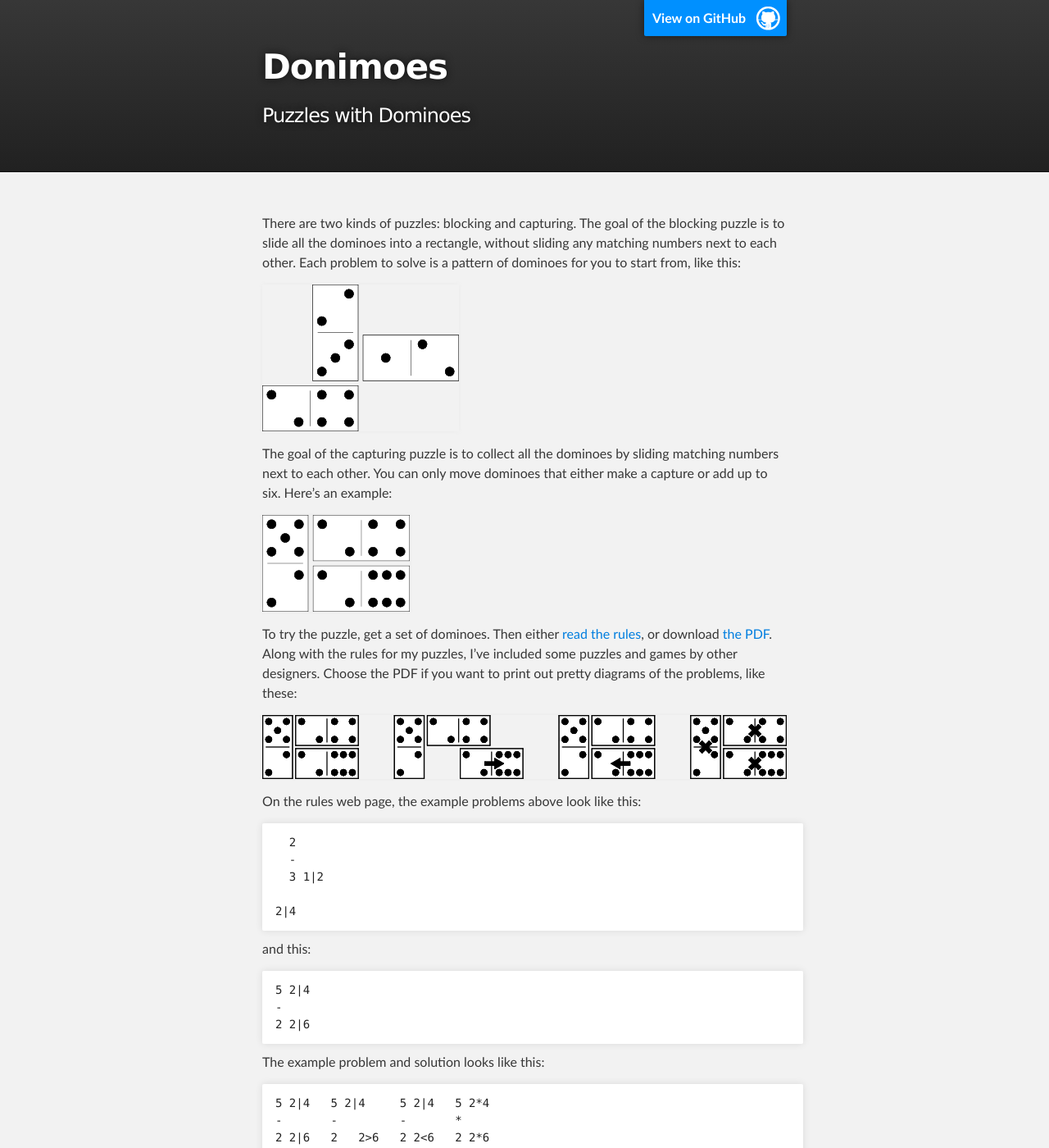
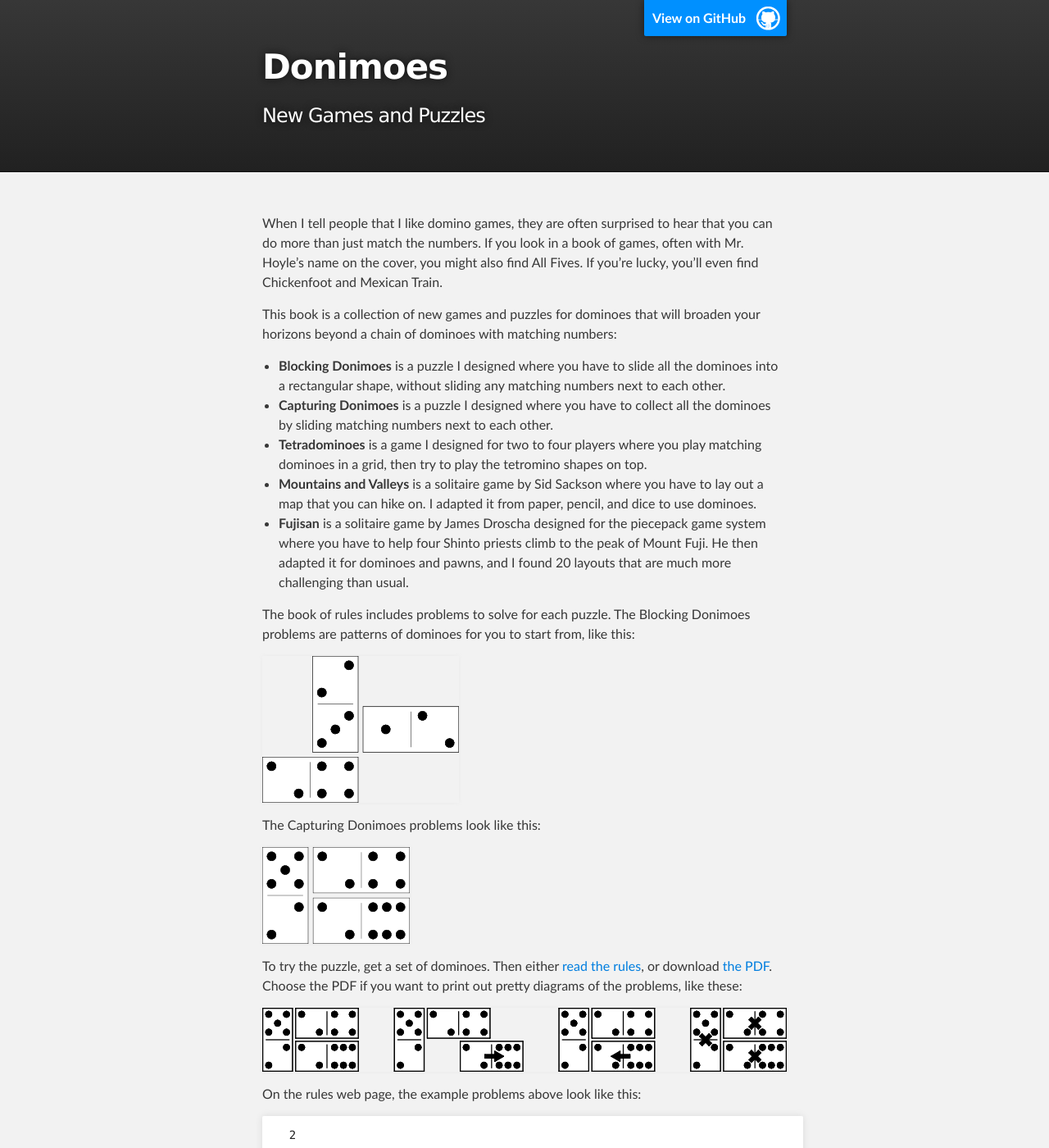
Before and after one commit to donkirkby/donimoes, a Jekyll site: the page built from docs/index.md, in a window 1280 px wide and 1400 px high. Shown: the whole window at 82% size. Built offline with Jekyll 4.4.1, drawn with Linux system fonts in a browser that asks for light colours; some of the changed text lies outside the part shown.

Commit message:
Fix another bug with bulleted lists.
Rewrite introduction to include a list of the games and puzzles.

```diff
--- a/docs/index.md
+++ b/docs/index.md
@@ -1,23 +1,41 @@
 ---
 title: Donimoes
-subtitle: Puzzles with Dominoes
+subtitle: New Games and Puzzles
 ---
-There are two kinds of puzzles: blocking and capturing. The goal of the
-blocking puzzle is to slide all the dominoes into a rectangle, without sliding
-any matching numbers next to each other. Each problem to solve is a pattern of
-dominoes for you to start from, like this:
+When I tell people that I like domino games, they are often surprised to hear
+that you can do more than just match the numbers. If you look in a book of
+games, often with Mr. Hoyle's name on the cover, you might also find All Fives.
+If you're lucky, you'll even find Chickenfoot and Mexican Train.
+
+This book is a collection of new games and puzzles for dominoes that will
+broaden your horizons beyond a chain of dominoes with matching numbers:
+
+* **Blocking Donimoes** is a puzzle I designed where you have to slide all the
+    dominoes into a rectangular shape, without sliding any matching numbers next
+    to each other.
+* **Capturing Donimoes** is a puzzle I designed where you have to collect all the
+    dominoes by sliding matching numbers next to each other.
+* **Tetradominoes** is a game I designed for two to four players where you play
+    matching dominoes in a grid, then try to play the tetromino shapes on top.
+* **Mountains and Valleys** is a solitaire game by Sid Sackson where you have to
+    lay out a map that you can hike on. I adapted it from paper, pencil, and
+    dice to use dominoes.
+* **Fujisan** is a solitaire game by James Droscha designed for the piecepack
+    game system where you have to help four Shinto priests climb to the peak of
+    Mount Fuji. He then adapted it for dominoes and pawns, and I found
+    20 layouts that are much more challenging than usual.
+
+The book of rules includes problems to solve for each puzzle. The Blocking
+Donimoes problems are patterns of dominoes for you to start from, like this:
 
 ![Blocking example]
 
-The goal of the capturing puzzle is to collect all the dominoes by sliding
-matching numbers next to each other. You can only move dominoes that either
-make a capture or add up to six. Here's an example:
+The Capturing Donimoes problems look like this:
 
 ![Capturing example]
 
 To try the puzzle, get a set of dominoes. Then either [read the rules][rules],
-or download [the PDF][pdf]. Along with the rules for my puzzles, I've included
-some puzzles and games by other designers. Choose the PDF if you want to print out pretty
+or download [the PDF][pdf]. Choose the PDF if you want to print out pretty
 diagrams of the problems, like these:
 
 ![Example problem and solution][solution example]
@@ -42,9 +60,8 @@ The example problem and solution looks like this:
     -       -         -       *
     2 2|6   2   2>6   2 2<6   2 2*6
 
-Donimoes is an original puzzle designed by Don Kirkby. If you're interested,
-you can read about [making donimoes]. If you're brave, you can read about
-[experiments] in progress ([PDF][new pdf]).
+If you're interested, you can read about [making donimoes]. If you're brave, you
+can read about [experiments] in progress ([PDF][new pdf]).
 
 [rules]: https://donkirkby.github.com/donimoes/rules.html
 [Blocking example]: https://donkirkby.github.com/donimoes/blocking_example.png
```
Also changed, not shown: docs/rules.md (+26 -5 lines), donimoes.py (+11 -5 lines), footer.py (+4 -9 lines), README.md, 1 other file.
